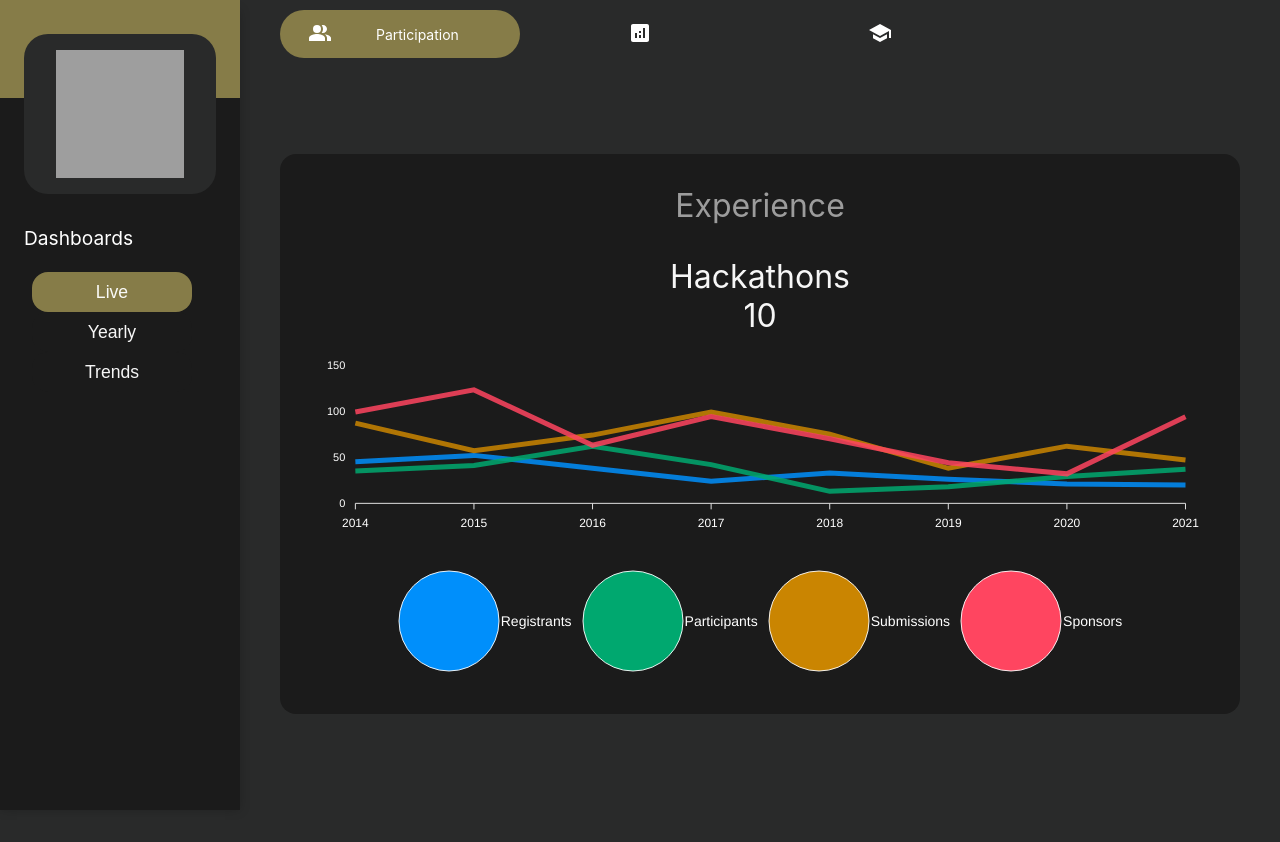
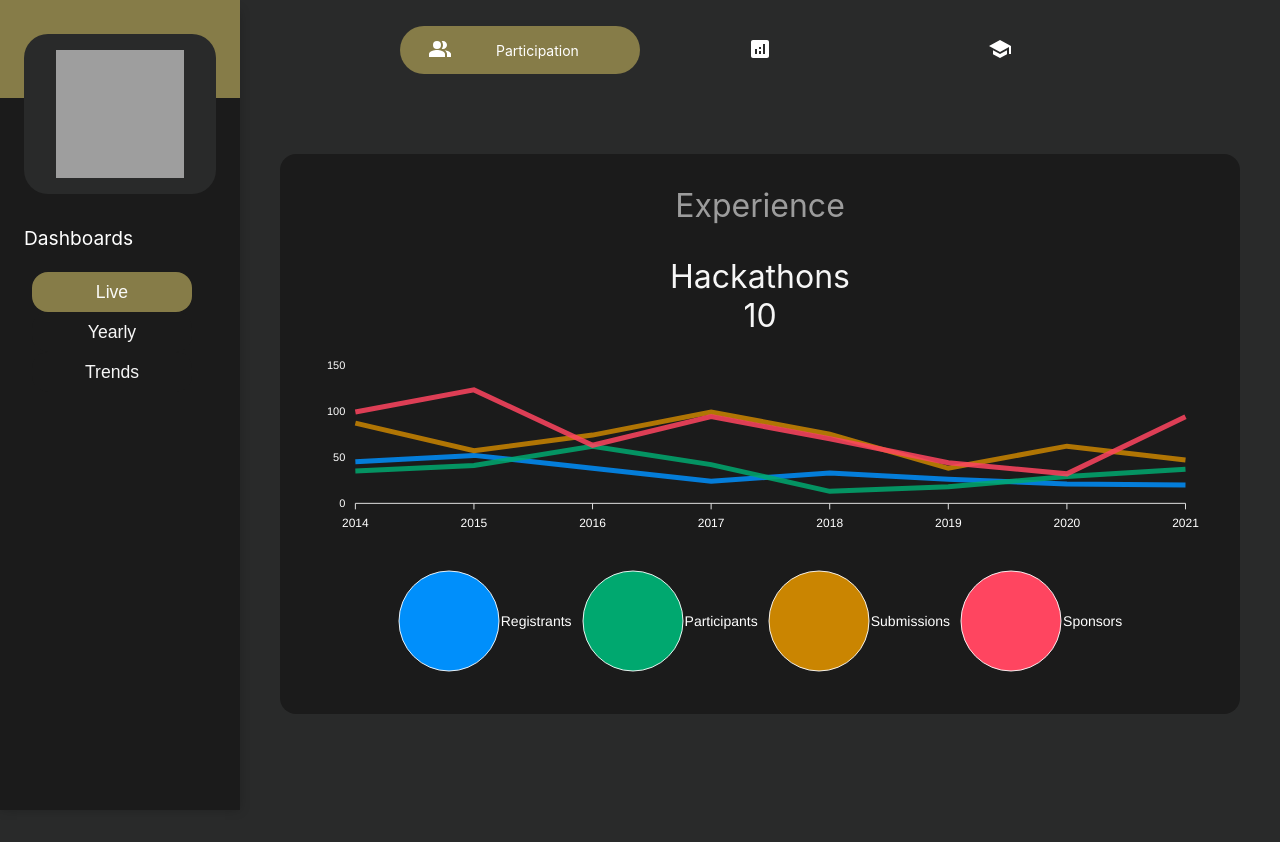
Before and after one commit to nishilfaldu/react-dashboard, a React (Create React App) app: page /trends in a window 1280 px wide. Built offline with nearby package versions, Linux system fonts and the light colour scheme; grey boxes are pictures that could not be loaded.

Commit message:
trends line chart first draft ready

```diff
--- a/src/components/pages/LivePage.js
+++ b/src/components/pages/LivePage.js
@@ -44,8 +44,6 @@ const LivePage = function(props){
 
     return(
         <div>
-            {/* <NavbarLogo/>
-            <NavbarNav/> */}
             <Navbar/>
             <StyledRow>
                 <Tab onClick={setData} tabButtonAttributes={tabButtonProps}></Tab>
--- a/src/components/pages/TrendsPage.js
+++ b/src/components/pages/TrendsPage.js
@@ -16,8 +16,13 @@ import Navbar from '../navbar/Navbar';
 
 const StyledRow = styled.div`
     display: flex;
-    justify-content: space-evenly;
+    position: relative;
+    top: 1rem;
+    flex-direction: column;
+    justify-content: center;
+    align-items: center;
     padding-bottom: 1rem;
+    padding-left: 15rem;
 `
 
 const TrendsPage = function(props){
```
